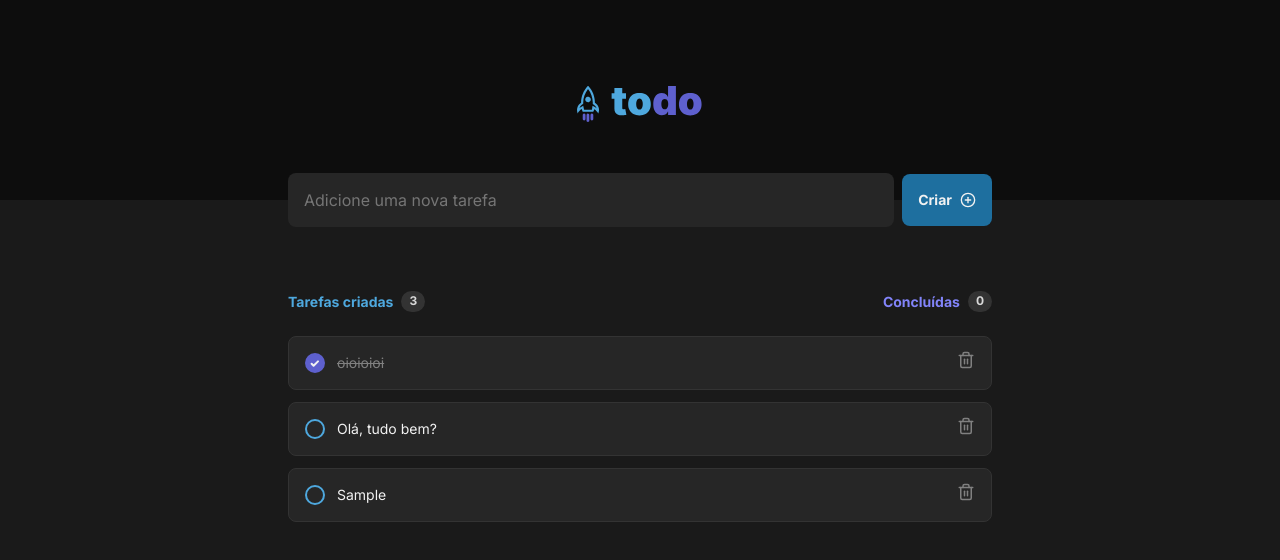
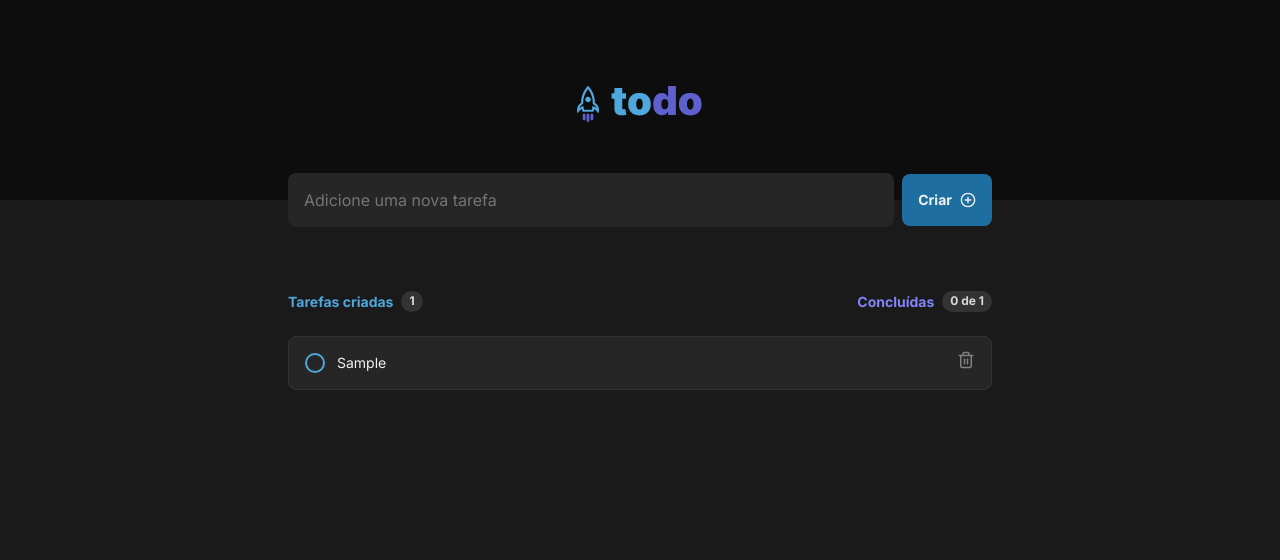
Before and after one commit to paulogarbo/ToDo-List, a React (Vite) app: page / in a window 1280 px wide. Both pictures are taken after typing "Sample" into the empty fields and a click on the button "Criar". Shown: the top 560 px of the page. Built offline with nearby package versions, Linux system fonts and the light colour scheme.

Commit message:
doing a better code

```diff
--- a/src/App.tsx
+++ b/src/App.tsx
@@ -14,19 +14,14 @@ interface ITasks {
 }
 
 export function App(): React.ReactElement {
-  const [tasks, setTasks] = useState<Array<ITasks>>([
-    {
-      id: uuidv4(),
-      content: "oioioioi",
-      isComplete: true
-    },
-    {
-      id: uuidv4(),
-      content: "Olá, tudo bem?",
-      isComplete: false
+  const [tasks, setTasks] = useState<Array<ITasks>>([])
+  const numOfTask = tasks.length
+  const numOfCompletedTask = tasks.reduce((total, currentTask) => {
+    if(currentTask.isComplete) {
+      return total + 1
     }
-  ])
-  const numOfTask = tasks.length
+    return total
+  }, 0)
 
   function createNewTask(taskToCreate: string) {
     if(taskToCreate.length === 0) return;
@@ -51,6 +46,7 @@ export function App(): React.ReactElement {
         <div className={styles.tasksContent}>
           <TaskHeader
             numOfTasks={numOfTask}
+            numOfCompleted={numOfCompletedTask}
           />
           {tasks.length > 0 ?
             <div>
--- a/src/components/tasks/Task.tsx
+++ b/src/components/tasks/Task.tsx
@@ -12,19 +12,15 @@ export function Task({content, isComplete}: ITaskProps) {
   const [ checked, setChecked ] = useState(isComplete)
 
   function handleChangeChecked() {
-    if (checked) {
-      setChecked(false)
-      isComplete = true
-      return
-    }
-    setChecked(true)
-    isComplete = false
+    setChecked(!checked)
   }
 
   return (
     <section className={styles.container}>
       <div>
-        <Checkbox.Root className={checked ? styles.checkedBox : styles.checkBox} onClick={handleChangeChecked}>
+        <Checkbox.Root
+          className={checked ? styles.checkedBox : styles.checkBox}
+          onCheckedChange={handleChangeChecked}>
           <span>
             <Check className={styles.vetor}/>
           </span>
--- a/src/components/tasks/TaskHeader.tsx
+++ b/src/components/tasks/TaskHeader.tsx
@@ -1,10 +1,12 @@
+import { useState } from 'react';
 import styles from './TaskHeader.module.css'
 
 interface ITaskHeader {
   numOfTasks: number;
+  numOfCompleted: (number);
 }
 
-export function TaskHeader({numOfTasks}: ITaskHeader) {
+export function TaskHeader({numOfTasks, numOfCompleted}: ITaskHeader) {
   return (
     <header className={styles.headerContent}>
       <aside>
@@ -13,7 +15,7 @@ export function TaskHeader({numOfTasks}: ITaskHeader) {
       </aside>
       <aside>
         <p>Concluídas</p>
-        <span>0</span>
+        <span>{numOfTasks == 0 ? 0 : `${numOfCompleted} de ${numOfTasks}`}</span>
       </aside>
     </header>
   )
```
